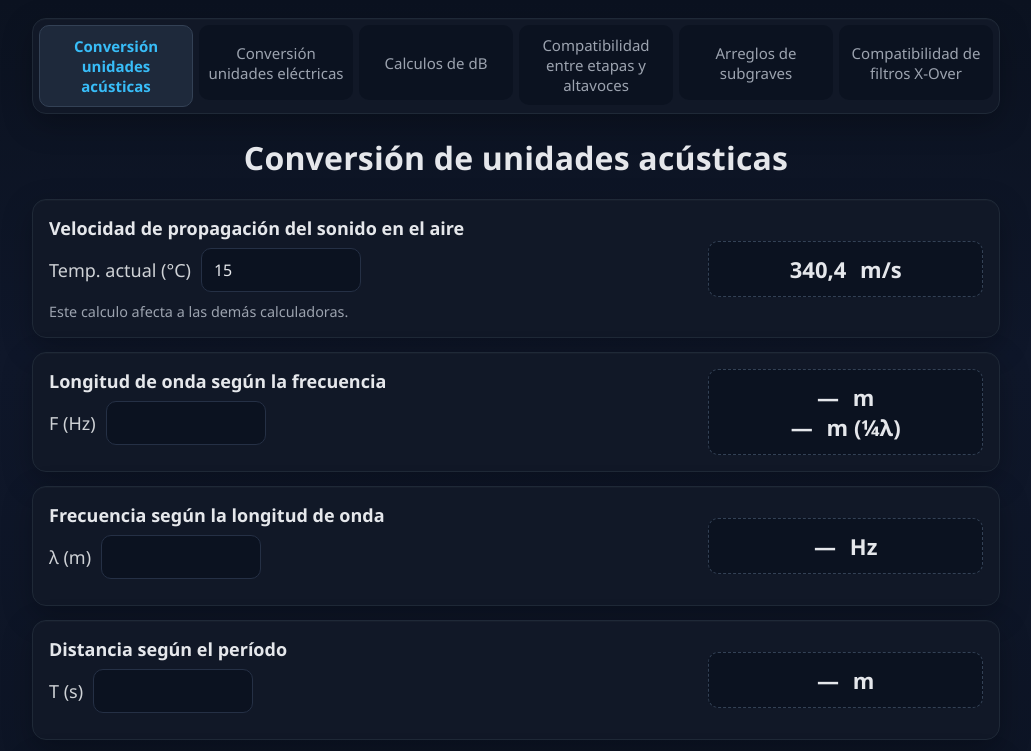
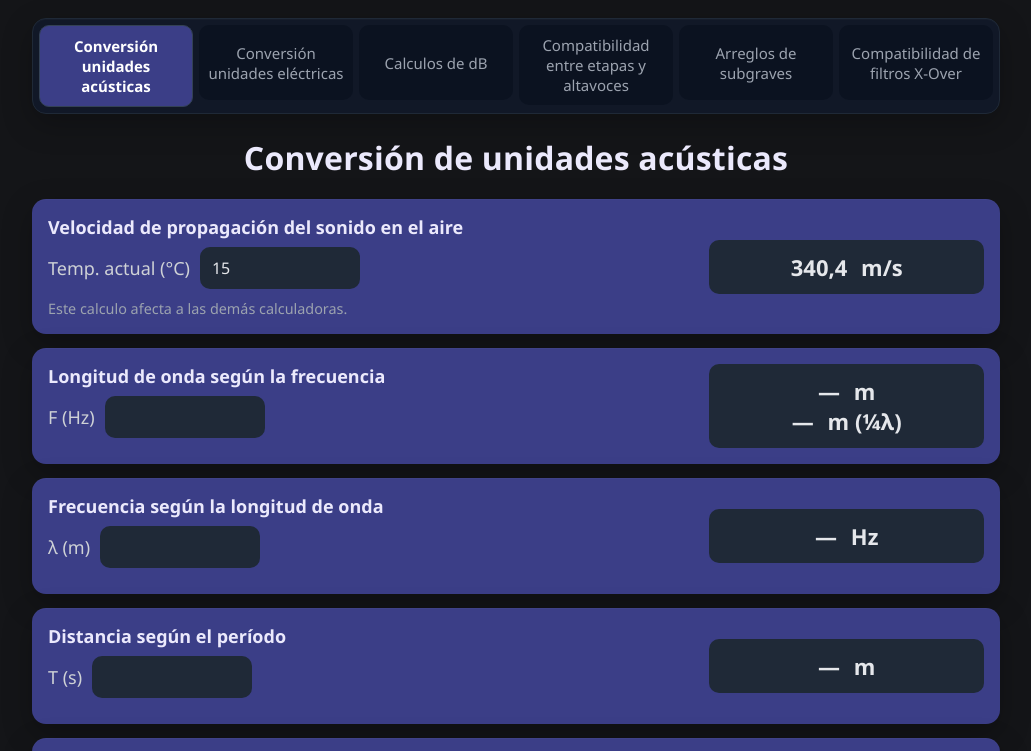
Before and after one commit to Nukethefox/calculadoras_audio, a plain HTML site: page index.html in a window 1280 px wide. Shown: the top 751 px of the page, without its empty margins (124-1155 px from the left). Drawn offline with Linux system fonts and the light colour scheme.

Commit message:
Update style.css

```diff
--- a/style.css
+++ b/style.css
@@ -2,8 +2,8 @@
   * { box-sizing: border-box; }
   body {
     margin: 0;
-    background: linear-gradient(180deg, #0b1220, #0f172a 30%, #0b1220);
-    color: #e5e7eb;
+    background: #141518;
+    color: #ebe9fc;
     font-family: "Segoe UI", system-ui, -apple-system, Roboto, "Helvetica Neue", Arial, sans-serif;
     -webkit-font-smoothing: antialiased;
   }
@@ -46,8 +46,8 @@
     color:#e5e7eb;
   }
   .navbutton.selected {
-    background:#1e293b;
-    color:#38bdf8;
+    background:#3b3e87;
+    color:white;
     font-weight:600;
     border:1px solid #334155;
   }
@@ -63,8 +63,8 @@
 
   /* --- Tarjetas / formularios (mi estilo suavizado para encajar colores) --- */
   .card{
-    background:#111827;
-    border:1px solid #1f2937;
+    background:#3b3e87;
+    border:0px none;
     border-radius:14px;
     padding:16px;
     box-shadow: 0 10px 30px rgba(0,0,0,.25), inset 0 1px 0 rgba(255,255,255,.02);
@@ -111,9 +111,9 @@
   input[type="number"]{
     width: 160px;               /* más corto */
     padding:10px 12px;
-    background:#0b1220;
+    background:#1f2937;
     color:#e5e7eb;
-    border:1px solid #253045;
+    border:0px none;
     border-radius:10px;
     outline:none;
     font-size:16px;
@@ -123,8 +123,8 @@
 
   /* Caja de salida: valor y unidad en línea */
   .outbox{
-    background:#0b1220;
-    border:1px dashed #334155;
+    background:#1f2937;
+    border:0px none;
     border-radius:10px;
     padding:12px 14px;
     display:flex;
```
